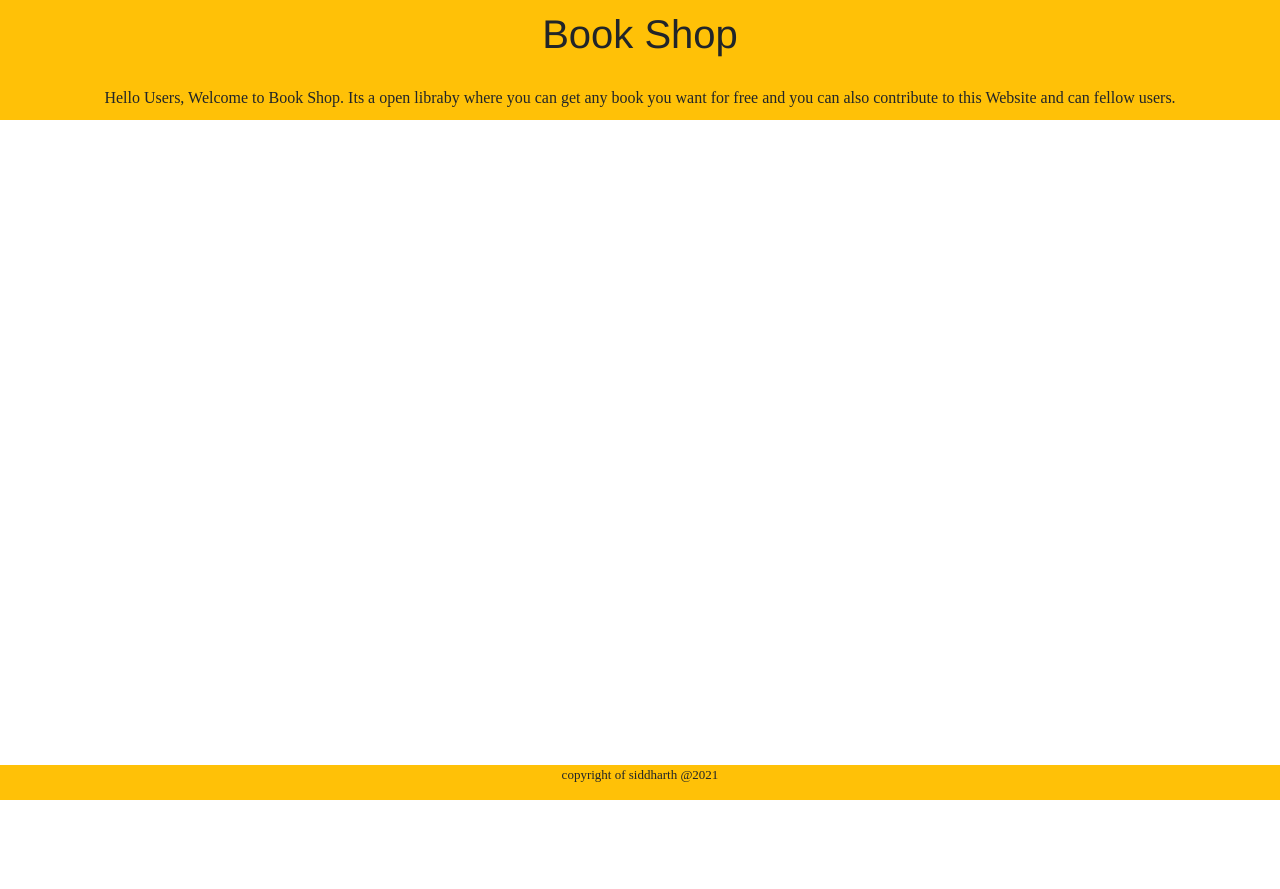
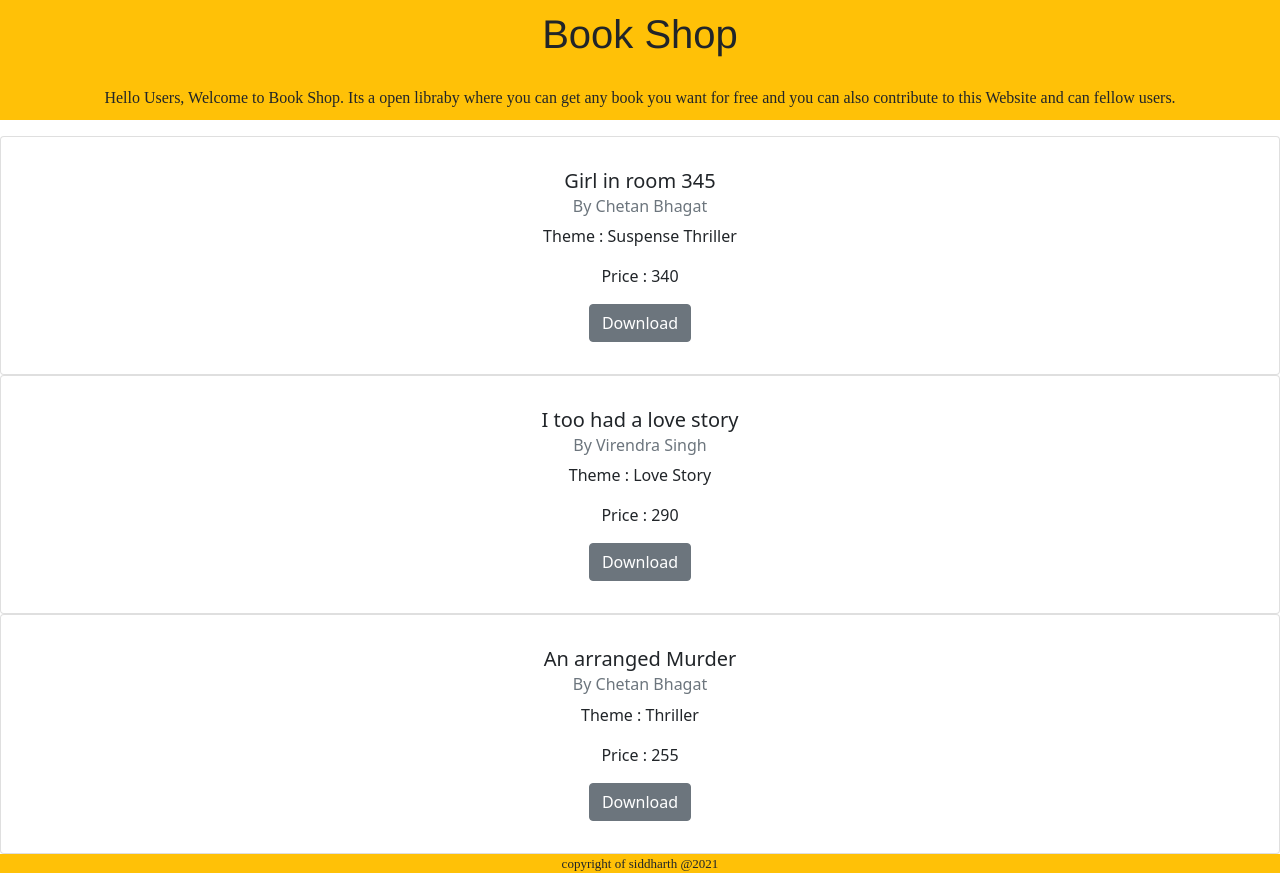
Before and after one commit to Siddharth352/Book-shop, a React (Create React App) app: page / in a window 1280 px wide. Before the commit the page ends 800 px from the top, so only its background shows below. Built offline with nearby package versions, Linux system fonts and the light colour scheme.

Commit message:
BookList UI

```diff
--- a/src/App.js
+++ b/src/App.js
@@ -1,11 +1,9 @@
 
-import Footer from "./Components/Footer";
-import Header from "./Components/Header";
+import Home from "./Components/Home";
 function App() {
   return (
     <div>
-      <Header/>
-      <Footer/>
+       <Home/>
 
     </div>
   );
--- /dev/null
+++ b/src/Components/BookLayout.js
@@ -0,0 +1,37 @@
+import React from "react";
+import { Button, Card, CardBody, CardSubtitle, CardText, CardTitle } from "reactstrap";
+
+export default (props)=>{
+
+    function downloadLink(){
+        window.open(props.props.downloadLink,"_blank");
+    }
+
+    console.log(props);
+    return(
+        <div className="text-center">
+    <Card
+        body
+        outline
+    >
+        <CardBody>
+        <CardTitle tag="h5">
+           {props.props.name}
+        </CardTitle>
+        <CardSubtitle
+            className="mb-2 text-muted"
+            tag="h6"
+        >
+            By {props.props.author}
+        </CardSubtitle>
+        <CardText>
+            <p>Theme : {props.props.theme}</p>
+            <p>Price : {props.props.cost}</p>
+        </CardText>
+        <Button onClick={downloadLink}>
+            Download
+        </Button>
+        </CardBody>
+    </Card>
+    </div>);
+}
--- /dev/null
+++ b/src/Components/BookList.js
@@ -0,0 +1,29 @@
+import React  from "react";
+import { useState ,useEffect} from "react";
+import BookLayout from "./BookLayout";
+
+export default ()=>{
+    const [bookList,setBookList] = useState([]);
+    useEffect(()=>{
+        update();
+    },[]);
+
+    function update(){
+        setBookList(bookList=>[...bookList,
+            {id:"1",name:"Girl in room 345",author:"Chetan Bhagat",theme:"Suspense Thriller",cost:340,downloadLink:"https://indianpdf.files.wordpress.com/2021/09/the-girl-in-room-105-chetan-bhagat-www.indianpdf.com_-book-novel-pdf-download-online-free.pdf"},
+            {id:"2",name:"I too had a love story",author:"Virendra Singh",theme:"Love Story",cost:290,downloadLink:""},
+            {id:"3",name:"An arranged Murder",author:"Chetan Bhagat",theme:"Thriller",cost:255,downloadLink:""}]);
+    }
+
+
+
+    return <div>
+        {bookList.map((element,index)=>{
+            // return <li key={index}>{element}</li>
+            return <BookLayout props = {element}/>
+        })}
+
+    </div>
+
+
+}
--- a/src/Components/Footer.js
+++ b/src/Components/Footer.js
@@ -2,7 +2,7 @@ import React from "react";
 
 export default ()=>{
 
-    return <div className="bg-warning Footer text-center fixed-bottom" >
+    return <div className="bg-warning Footer text-center " >
         <p>copyright of siddharth @2021</p>
     </div>
 
--- /dev/null
+++ b/src/Components/Home.js
@@ -0,0 +1,15 @@
+import React from "react";
+import Header from "./Header"
+import Footer from "./Footer";
+import BookList from "./BookList";
+export default()=>{
+
+    return <div>
+            <Header/>
+            <BookList/>
+            <Footer/>
+    </div>
+
+
+
+}
```
